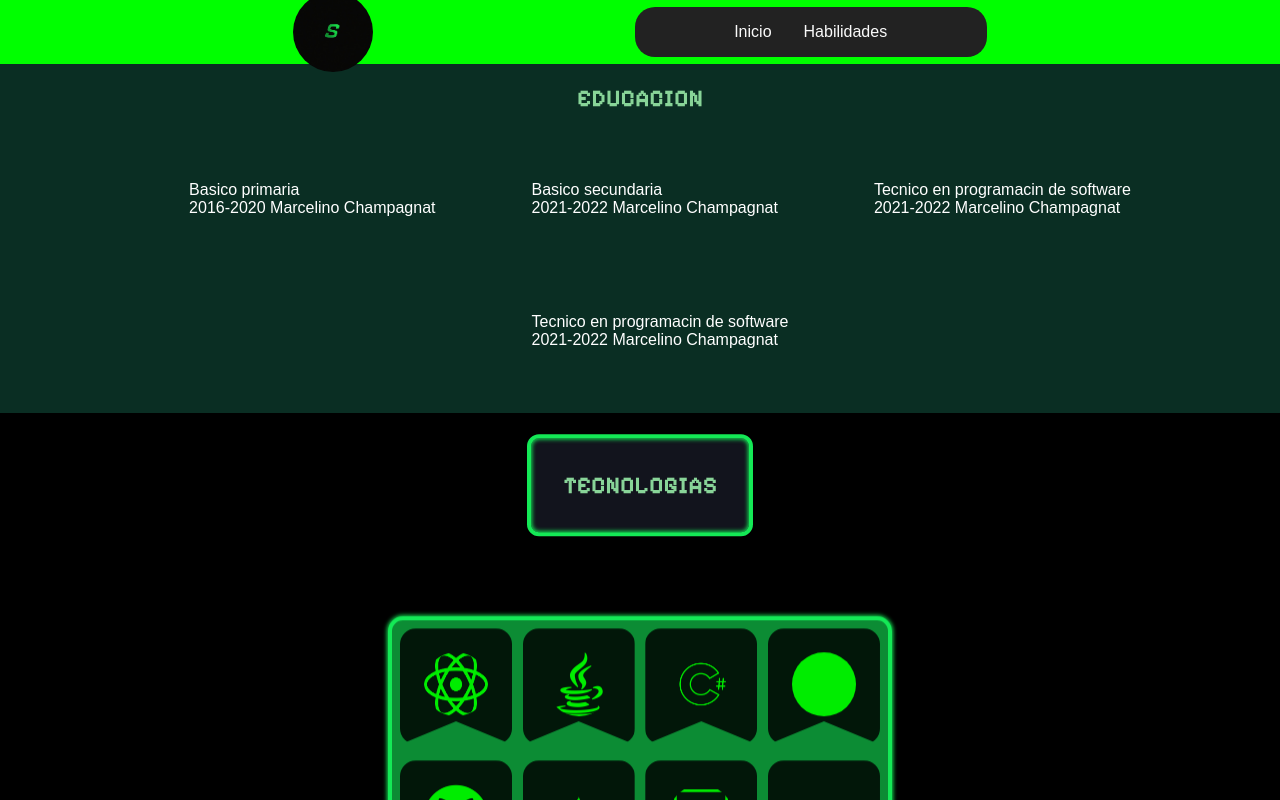
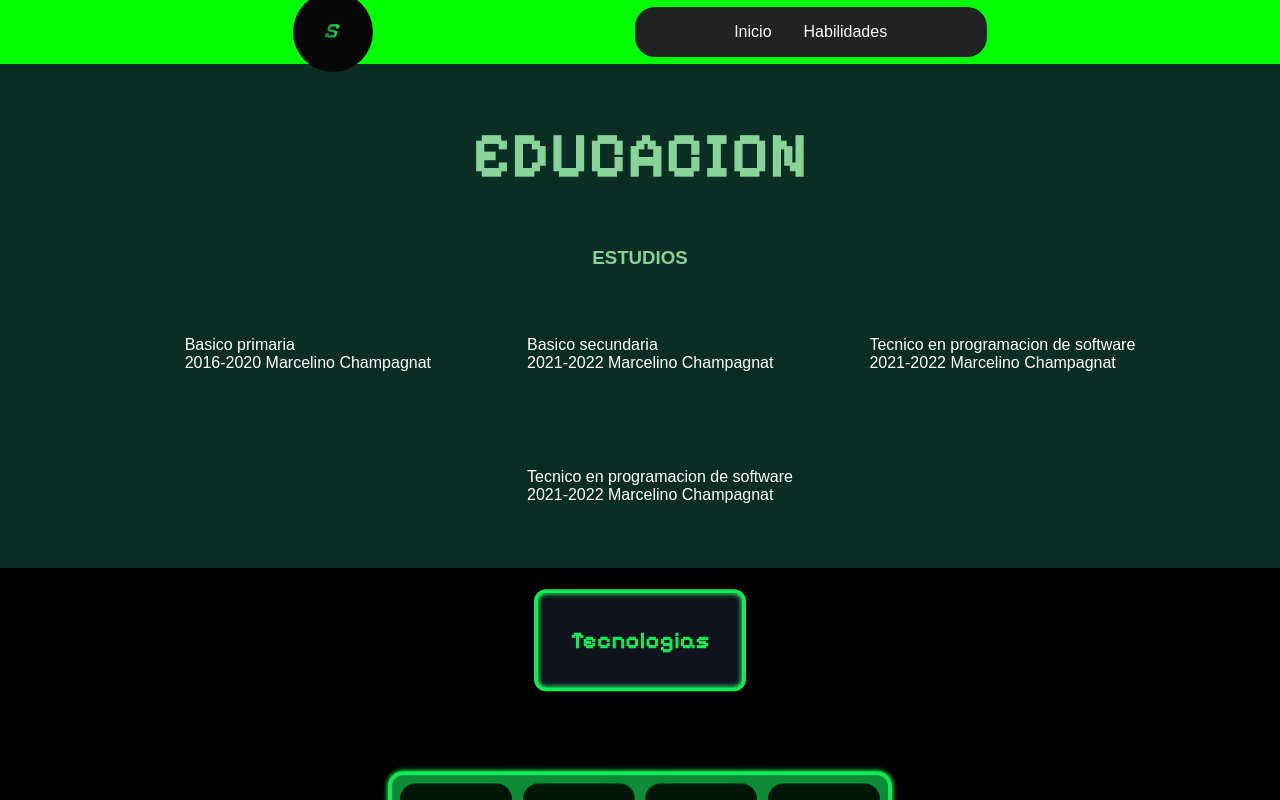
Before and after one commit to sarchiandres/portafolio-andres-sarchi, a React (Vite) app: page /Skills in a window 1280 px wide. Built offline with nearby package versions, Linux system fonts and the light colour scheme; grey boxes are pictures that could not be loaded; a web font is replaced by a local one.

Commit message:
se esta terminando la page de habilidades

```diff
--- a/src/components/Layouts/Education/Education.jsx
+++ b/src/components/Layouts/Education/Education.jsx
@@ -1,18 +1,16 @@
-import React from 'react'
+import React, { Children } from 'react'
 import './education.css'
 import { ItemEducation } from '../../UI/ItemEducation/ItemEducation'
-export const Education = () => {
+export const Education = ({estudy,children,title_E = 'tittle-education'}) => {
   return (
     <div className='box-education'>
         <div>
-            <h2>Educacion</h2>
+            <h2 className={title_E}>Educacion</h2>
+            <h3>{estudy}</h3>
         </div>
         <div className='box-itemEducation'>
             <ul>
-                <ItemEducation cla='li' titleE='Basico primaria' age='2016-2020 Marcelino Champagnat' />
-                <ItemEducation cla='li' titleE='Basico secundaria' age='2021-2022 Marcelino Champagnat' />
-                <ItemEducation cla='li' titleE='Tecnico en programacin de software' age='2021-2022 Marcelino Champagnat' />
-                <ItemEducation cla='li' titleE='Tecnico en programacin de software' age='2021-2022 Marcelino Champagnat' />
+               {children}
             </ul>
         </div>
     </div>
--- a/src/components/Layouts/Education/education.css
+++ b/src/components/Layouts/Education/education.css
@@ -13,19 +13,30 @@ ul{
 }
 .li{
     list-style: none;
-    gap: 2rem;
     margin: 3rem;
     color:  white;
+
 }
-
+.inglish{
+    list-style: none;
+    margin: 3rem;
+    color:  white;
+    margin-left: -.1rem;
+}
 .box-education{
     flex-wrap: wrap;
     background-color: var(--fondos);
     width: 100vw;
 }
-h2{
+.tittle-education{
     color: var(--destacados);
     text-transform: uppercase;
+    font-size: 4rem;
+}
+h3{
+    color: var(--destacados);
+    text-transform: uppercase;
+    text-align: center;
 }
 @media (max-width: 768px){
     .box-education{
--- a/src/components/UI/ItemEducation/ItemEducation.jsx
+++ b/src/components/UI/ItemEducation/ItemEducation.jsx
@@ -1,7 +1,7 @@
 import React from 'react'
 
-export const ItemEducation = ({titleE,age,cla}) => {
+export const ItemEducation = ({titleE,age,cla,tittleH}) => {
   return (
-    <li className={cla}><div>{titleE}</div><div>{age}</div></li>
+    <li className={cla}><div className={tittleH}>{titleE} </div><div>{age}</div></li>
   )
 }
--- a/src/components/UI/NavHerader/Nav.css
+++ b/src/components/UI/NavHerader/Nav.css
@@ -29,6 +29,7 @@ nav, .navLink {
   .linkItem {
     color: rgb(250, 250, 250);
     text-decoration: none;
+    cursor: url(../../../assets/images/cursorButton.svg) 15 15, move ;
   }
 
   .linkItem:hover{
--- a/src/components/pages/home/Home.css
+++ b/src/components/pages/home/Home.css
@@ -49,12 +49,6 @@ h1 > span{
     font-style: normal;
 }
 
-.homeSection{
-    margin-bottom: 3rem;
-}
-
-
-
 
 
 @media (max-width:650px ){
--- a/src/components/pages/home/Home.jsx
+++ b/src/components/pages/home/Home.jsx
@@ -2,6 +2,7 @@ import React from 'react'
 import { Header } from '../../Layouts/Header/Header'
 import "./Home.css"
 import dinoImage from '../../../assets/images/dinoProgramer.png';
+import { Skills } from '../skills/Skills';
 export const Home = () => {
   return (
     <main>
@@ -16,6 +17,7 @@ export const Home = () => {
      </div>
 
     </section>
+    <Skills className='Skills'/>
     </main>
   )
 }
--- a/src/components/pages/skills/Skills.css
+++ b/src/components/pages/skills/Skills.css
@@ -2,3 +2,12 @@ section{
     width: 100%;
     height: 100vh;
 }
+.tittleEdu{
+    display: none;
+}
+.titleE{
+    font-size: 5rem;
+}
+.tittleinglesh{
+    font-size: 5rem;
+}
--- a/src/components/pages/skills/Skills.jsx
+++ b/src/components/pages/skills/Skills.jsx
@@ -1,13 +1,21 @@
-
 import { Cards } from '../../Layouts/Cards/Cards'
 import { Education } from '../../Layouts/Education/Education'
+import { ItemEducation } from '../../UI/ItemEducation/ItemEducation'  // Asegúrate de importar correctamente ItemEducation
+import './Skills.css'
 
-import './Skills.css'
 export const Skills = () => {
   return (
     <section>
-        <Education/>
-        <Cards/>
+        <Education estudy="Estudios">
+            <ItemEducation cla="li" titleE="Basico primaria" age="2016-2020 Marcelino Champagnat" />
+            <ItemEducation cla="li" titleE="Basico secundaria" age="2021-2022 Marcelino Champagnat" />
+            <ItemEducation cla="li" titleE="Tecnico en programacion de software" age="2021-2022 Marcelino Champagnat" />
+            <ItemEducation cla="li" titleE="Tecnico en programacion de software" age="2021-2022 Marcelino Champagnat" />
+        </Education>
+        <Cards />
+        <Education  title_E='tittleEdu' estudy="nivel de ingles">
+            <ItemEducation cla="inglish" titleE="A 1 " tittleH='tittleinglesh' />
+        </Education>
     </section>
   )
 }
--- a/src/index.css
+++ b/src/index.css
@@ -13,4 +13,5 @@ html, body {
   font-optical-sizing: auto;
   font-weight: 400;
   font-style: normal;
+  cursor: url(../src/assets/images/cursor.svg) 15 15, move;;
 }
```
Also changed, not shown: src/assets/images/cursor.svg (added), src/assets/images/cursorButton.svg (added).
